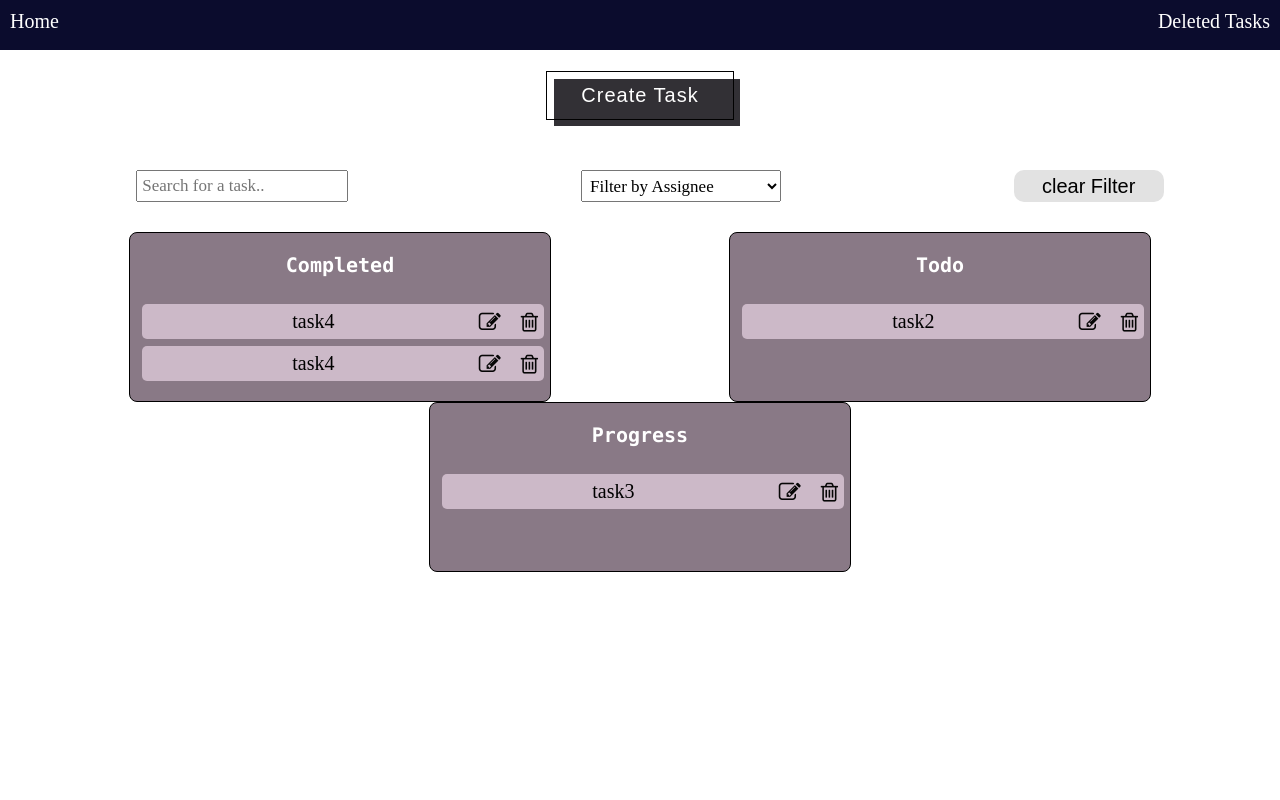
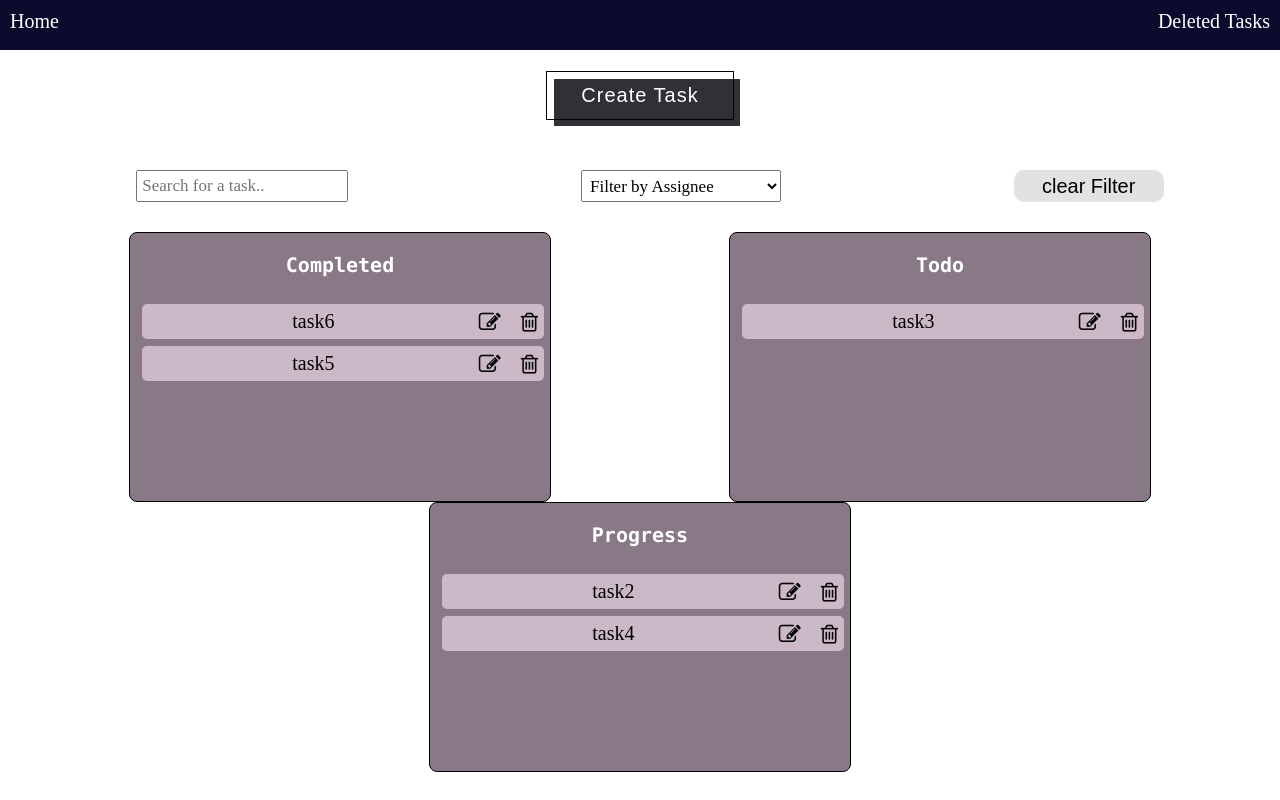
Before and after one commit to aastha-attentive/task2, a React (Create React App) app: page / in a window 1280 px wide. Built offline with nearby package versions, Linux system fonts and the light colour scheme; data requests are answered from the project's data file.

Commit message:
updating style

```diff
--- a/db.json
+++ b/db.json
@@ -2,7 +2,7 @@
   "tasks": [
     {
       "id": "e07ec7bc-7164-f53a-0bc8-81f7b3e26ba8",
-      "taskname": "task4",
+      "taskname": "task6",
       "assignee": "Me",
       "priority": "P1",
       "days": "0",
@@ -17,7 +17,7 @@
       "priority": "P1",
       "days": "1",
       "hours": "1",
-      "statuss": "assigned",
+      "statuss": "progress",
       "storypoints": "2023-01-27T08:56:59.800Z"
     },
     {
@@ -27,7 +27,7 @@
       "priority": "P1",
       "days": "0",
       "hours": "1",
-      "statuss": "progress",
+      "statuss": "assigned",
       "storypoints": "2023-01-26T08:56:59.800Z"
     },
     {
@@ -37,8 +37,18 @@
       "priority": "P1",
       "days": "0",
       "hours": "1",
+      "statuss": "progress",
+      "storypoints": "2023-01-27T08:56:59.800Z"
+    },
+    {
+      "id": "f26b428f-2f21-8ae8-988f-60071eb06a5d",
+      "taskname": "task5",
+      "assignee": "Team Leader",
+      "priority": "P3",
+      "days": "7",
+      "hours": "2",
       "statuss": "completed",
-      "storypoints": "2023-01-27T08:56:59.800Z"
+      "storypoints": "2023-01-27T09:33:25.753Z"
     }
   ],
   "deletedtasks": [
--- a/src/App.css
+++ b/src/App.css
@@ -78,25 +78,7 @@
     border-radius: 8px;
 
   }
-  .task{
-    background-color: #ccb9c8;
-    text-align: center;
-    display: flex;
-    justify-content: space-around;
-    padding: 0.6rem;
-    border-radius: 0.5rem;
-    margin-top: 0.5rem;
-    margin-bottom: 0.7rem;
-    margin-left: 1rem;
-    margin-right: 1rem;
-    min-width: 39rem;
-    word-break: break-word;
-    align-items: center;
-    font-family: ui-monospace;
-  }
-  .overduetask {
-    background-color: rgb(228 159 159);
-  }
+
   .boxes h1{
     margin: 1rem;
     padding: 1rem;
@@ -105,7 +87,7 @@
     font-family: "Lucida Console", "Courier New", monospace;
   }
   .boxes-h{
-    min-height: 10rem;
+    min-height: 20rem;
     padding: 0.2rem;
     border-radius: 2%;
   }
@@ -118,19 +100,6 @@
     height: 15rem;
     width: 15rem;
     background-color:bisque;
-  }
-  .todo-h{
-    flex: 70%;
-    font-size: 2rem;
-  }
-
-  .todo-btn {
-    display: flex;
-    gap: 2rem;
-  }
-  .todo-btn i{
-    cursor: pointer;
-    color: rgb(6, 6, 6);
   }
 
   /* createtask */
@@ -226,38 +195,6 @@
     border: 2px;
     gap: 1rem;
   }
-  .deletedtask{
-    margin-top: 20px ;
-    display: flex;
-    flex-direction: row;
-    font-size: 1.2rem;
-    justify-content: space-around;
-    font-family: "Lucida Console", "Courier New", monospace;
-  }
-
-  table {
-    margin-top: 20px;
-    font-family: arial, sans-serif;
-    border-collapse: collapse;
-    width: 100%;
-
-  }
-  th {
-    border: 1px solid #dddddd;
-    text-align: left;
-    padding: 8px;
-    font-size: 1.8rem;
-  }
-  td{
-    font-size: 1.6rem;
-    border: 1px solid #dddddd;
-    text-align: left;
-    padding: 8px;
-  }
-
-  tr:nth-child(even) {
-    background-color: #dddddd;
-  }
 
 
   /* form overlay */
--- a/src/Components/DeletedTasks/DeletedTasks.js
+++ b/src/Components/DeletedTasks/DeletedTasks.js
@@ -1,6 +1,7 @@
 import { useEffect, useState } from "react";
 import DeletedTask from "./DeletedTask";
 import axios from "../../service/axios";
+import "./style.css";
 
 const DeletedTasks = () => {
   const [deletedTask, setDeletedTask] = useState([]);
--- /dev/null
+++ b/src/Components/DeletedTasks/style.css
@@ -0,0 +1,32 @@
+.deletedtask{
+    margin-top: 20px ;
+    display: flex;
+    flex-direction: row;
+    font-size: 1.2rem;
+    justify-content: space-around;
+    font-family: "Lucida Console", "Courier New", monospace;
+  }
+
+  table {
+    margin-top: 20px;
+    font-family: arial, sans-serif;
+    border-collapse: collapse;
+    width: 100%;
+
+  }
+  th {
+    border: 1px solid #dddddd;
+    text-align: left;
+    padding: 8px;
+    font-size: 1.8rem;
+  }
+  td{
+    font-size: 1.6rem;
+    border: 1px solid #dddddd;
+    text-align: left;
+    padding: 8px;
+  }
+
+  tr:nth-child(even) {
+    background-color: #dddddd;
+  }
--- a/src/Components/Tasks/CompletedTask.js
+++ b/src/Components/Tasks/CompletedTask.js
@@ -1,33 +1,40 @@
-import React from 'react'
-import {useDrag} from "react-dnd";
-import { deleteTask } from '../../service/api';
-import { isOverdue } from '../../service/overduetask';
+import React from "react";
+import { useDrag } from "react-dnd";
+import { deleteTask } from "../../service/api";
+import { isOverdue } from "../../service/overduetask";
+import "./style.css";
 
-const CompTask = ({task,setTaskData,setTaskid}) => {
-
-
+const CompTask = ({ task, setTaskData, setTaskid }) => {
   // Adding Drag effect
   const [{ isDragging }, drag] = useDrag(() => ({
-      type: 'CARD',
-      item: {task},
+    type: "CARD",
+    item: { task },
     collect: (monitor) => ({
-        isDragging: !!monitor.isDragging()
-      })
-    }))
-
-
+      isDragging: !!monitor.isDragging(),
+    }),
+  }));
 
   return (
-
-      <div ref={drag} style={{ opacity: isDragging ? 0.5 : 1}} className={isOverdue(task) ? "task overduetask" : "task"}>
+    <div
+      ref={drag}
+      style={{ opacity: isDragging ? 0.5 : 1 }}
+      className={isOverdue(task) ? "task overduetask" : "task"}
+    >
       <p className="todo-h">{task.taskname}</p>
       <div className="todo-btn">
-            <i className="fa fa-edit add-btn" title="Edit Item" onClick={()=> setTaskid(task.id)}></i>
-            <i className="fa fa-trash-o add-btn" title="Delete Item" onClick={()=> deleteTask(task)} ></i>
+        <i
+          className="fa fa-edit add-btn"
+          title="Edit Item"
+          onClick={() => setTaskid(task.id)}
+        ></i>
+        <i
+          className="fa fa-trash-o add-btn"
+          title="Delete Item"
+          onClick={() => deleteTask(task)}
+        ></i>
       </div>
     </div>
-
-  )
-}
+  );
+};
 
 export default CompTask;
--- a/src/Components/Tasks/ProgressTask.js
+++ b/src/Components/Tasks/ProgressTask.js
@@ -1,31 +1,40 @@
-import React from 'react'
-import { isOverdue } from '../../service/overduetask';
-import {useDrag} from "react-dnd";
-import { deleteTask } from '../../service/api';
+import React from "react";
+import { isOverdue } from "../../service/overduetask";
+import { useDrag } from "react-dnd";
+import { deleteTask } from "../../service/api";
+import "./style.css";
 
-const ProgressTask = ({task,setTaskData,setTaskid}) => {
-
+const ProgressTask = ({ task, setTaskData, setTaskid }) => {
   // Adding Drag effect
   const [{ isDragging }, drag] = useDrag(() => ({
-      type: 'CARD',
-      item: {task},
+    type: "CARD",
+    item: { task },
     collect: (monitor) => ({
-        isDragging: !!monitor.isDragging()
-      })
-    }))
-
+      isDragging: !!monitor.isDragging(),
+    }),
+  }));
 
   return (
-
-      <div ref={drag} style={{ opacity: isDragging ? 0.5 : 1}}  className={isOverdue(task) ? "task overduetask" : "task"}>
+    <div
+      ref={drag}
+      style={{ opacity: isDragging ? 0.5 : 1 }}
+      className={isOverdue(task) ? "task overduetask" : "task"}
+    >
       <p className="todo-h">{task.taskname}</p>
       <div className="todo-btn">
-            <i className="fa fa-edit add-btn" title="Edit Item" onClick={()=> setTaskid(task.id)}></i>
-            <i className="fa fa-trash-o add-btn" title="Delete Item" onClick={()=> deleteTask(task)} ></i>
+        <i
+          className="fa fa-edit add-btn"
+          title="Edit Item"
+          onClick={() => setTaskid(task.id)}
+        ></i>
+        <i
+          className="fa fa-trash-o add-btn"
+          title="Delete Item"
+          onClick={() => deleteTask(task)}
+        ></i>
       </div>
     </div>
+  );
+};
 
-  )
-}
-
-export default ProgressTask
+export default ProgressTask;
--- a/src/Components/Tasks/TodoTask.js
+++ b/src/Components/Tasks/TodoTask.js
@@ -1,30 +1,39 @@
-import React from 'react'
-import { useDrag } from 'react-dnd';
-import { deleteTask } from '../../service/api';
-import { isOverdue } from '../../service/overduetask';
+import React from "react";
+import { useDrag } from "react-dnd";
+import { deleteTask } from "../../service/api";
+import { isOverdue } from "../../service/overduetask";
+import "./style.css";
 
-const TodoTask = ({task,setTaskData,setTaskid}) => {
-
-
+const TodoTask = ({ task, setTaskData, setTaskid }) => {
   const [{ isDragging }, drag] = useDrag(() => ({
-    type: 'CARD',
-    item: {task},
+    type: "CARD",
+    item: { task },
     collect: (monitor) => ({
-      isDragging: !!monitor.isDragging()
-    })
-  }))
+      isDragging: !!monitor.isDragging(),
+    }),
+  }));
 
   return (
+    <div
+      ref={drag}
+      style={{ opacity: isDragging ? 0.5 : 1 }}
+      className={isOverdue(task) ? "task overduetask" : "task"}
+    >
+      <p className="todo-h">{task.taskname}</p>
+      <div className="todo-btn">
+        <i
+          className="fa fa-edit add-btn"
+          title="Edit Item"
+          onClick={() => setTaskid(task.id)}
+        ></i>
+        <i
+          className="fa fa-trash-o add-btn"
+          title="Delete Item"
+          onClick={() => deleteTask(task)}
+        ></i>
+      </div>
+    </div>
+  );
+};
 
-        <div ref={drag} style={{ opacity: isDragging ? 0.5 : 1}}  className={isOverdue(task) ? "task overduetask" : "task"}>
-          <p className="todo-h">{task.taskname}</p>
-          <div className="todo-btn">
-            <i className="fa fa-edit add-btn" title="Edit Item" onClick={()=> setTaskid(task.id)}></i>
-            <i className="fa fa-trash-o add-btn" title="Delete Item" onClick={()=> deleteTask(task)}></i>
-          </div>
-        </div>
-
-  )
-}
-
-export default TodoTask
+export default TodoTask;
--- /dev/null
+++ b/src/Components/Tasks/style.css
@@ -0,0 +1,33 @@
+.task{
+    background-color: #ccb9c8;
+    text-align: center;
+    display: flex;
+    justify-content: space-around;
+    padding: 0.6rem;
+    border-radius: 0.5rem;
+    margin-top: 0.5rem;
+    margin-bottom: 0.7rem;
+    margin-left: 1rem;
+    margin-right: 1rem;
+    min-width: 39rem;
+    word-break: break-word;
+    align-items: center;
+    font-family: ui-monospace;
+  }
+  .overduetask {
+    background-color: rgb(228 159 159);
+  }
+
+.todo-h{
+    flex: 70%;
+    font-size: 2rem;
+  }
+
+  .todo-btn {
+    display: flex;
+    gap: 2rem;
+  }
+  .todo-btn i{
+    cursor: pointer;
+    color: rgb(6, 6, 6);
+  }
```
Lines whose indentation alone changed are shown as unchanged.
